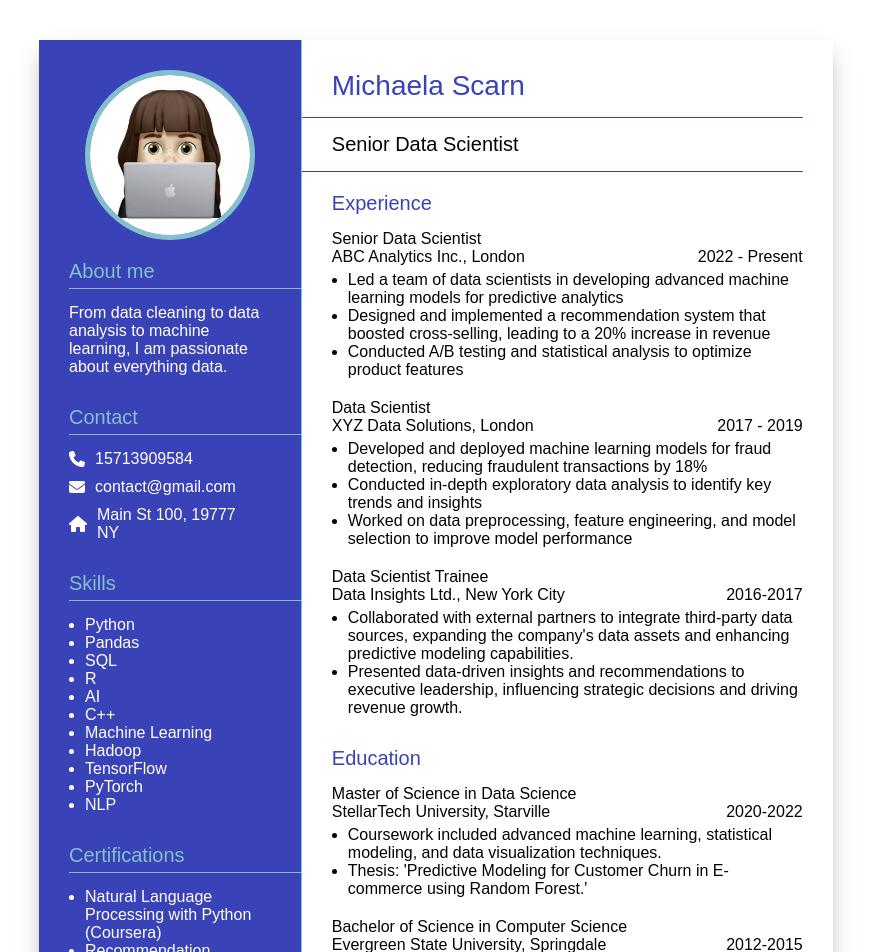
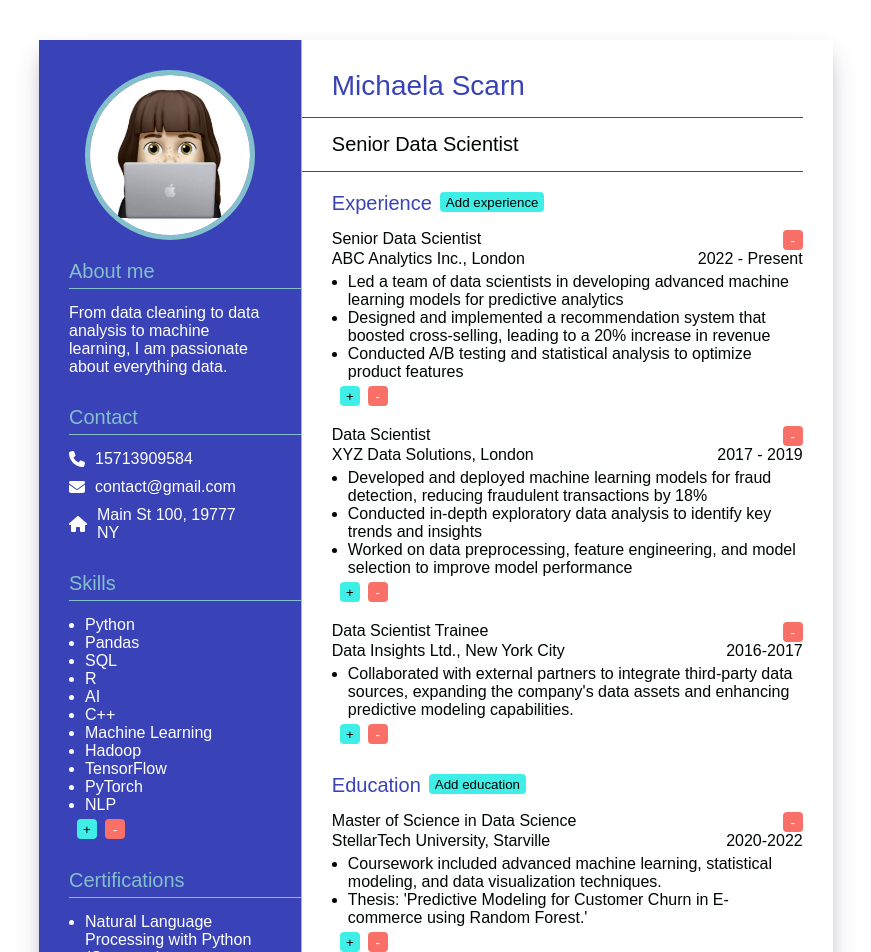
Before and after one commit to katharina-spiecker/vue-resume-app-course, a Vue app: page / in a window 1280 px wide. Shown: the top 952 px of the page, without its empty margins (1-872 px from the left). Built offline with nearby package versions, Linux system fonts and the light colour scheme.

Commit message:
lesson 6

```diff
--- a/src/App.vue
+++ b/src/App.vue
@@ -6,10 +6,11 @@
           <img
             v-bind:src="imageUrl"
             class="profile-pic"
-            alt="profile picture"
-          />
+            alt="profile picture" />
 
-          <SectionHeadline :headline="headlines[0]" @headline-edited="updateHeadline($event, 0)"/>
+          <SectionHeadline
+            :headline="headlines[0]"
+            @headline-edited="updateHeadline($event, 0)" />
 
           <div
             contenteditable="true"
@@ -19,17 +20,17 @@
         </ResumeSection>
 
         <ResumeSection>
-          <SectionHeadline :headline="headlines[1]" @headline-edited="updateHeadline($event, 1)"/>
+          <SectionHeadline
+            :headline="headlines[1]"
+            @headline-edited="updateHeadline($event, 1)" />
 
-          <Contact
-            :contact="contact"
-            @edit="updateNestedProperty"
-          />
-
+          <Contact :contact="contact" @edit="updateNestedProperty" />
         </ResumeSection>
 
         <ResumeSection>
-          <SectionHeadline :headline="headlines[2]" @headline-edited="updateHeadline($event, 2)"/>
+          <SectionHeadline
+            :headline="headlines[2]"
+            @headline-edited="updateHeadline($event, 2)" />
           <ul>
             <li
               v-for="(skill, index) in skills"
@@ -39,10 +40,16 @@
               {{ skill }}
             </li>
           </ul>
+          <EditButtons
+            @add-click="skills.push('new entry')"
+            @remove-click="skills.pop()"
+            :show-remove-btn="skills.length > 0" />
         </ResumeSection>
 
         <ResumeSection>
-          <SectionHeadline :headline="headlines[3]" @headline-edited="updateHeadline($event, 3)"/>
+          <SectionHeadline
+            :headline="headlines[3]"
+            @headline-edited="updateHeadline($event, 3)" />
           <ul>
             <li
               v-for="(highlight, index) in highlights"
@@ -52,6 +59,10 @@
               {{ highlight }}
             </li>
           </ul>
+          <EditButtons
+            @add-click="highlights.push('new entry')"
+            @remove-click="highlights.pop()"
+            :show-remove-btn="highlights.length > 0" />
         </ResumeSection>
       </div>
 
@@ -71,24 +82,37 @@
         </div>
 
         <ResumeSection>
-          <SectionHeadline :headline="headlines[4]" @headline-edited="updateHeadline($event, 4)"/>
+          <div class="d-flex">
+            <SectionHeadline
+              :headline="headlines[4]"
+              @headline-edited="updateHeadline($event, 4)"
+            />
+            <EditButtons
+              :show-remove-btn="false"
+              text-add="Add experience"
+              @add-click="addExperience"
+            />
+          </div>
 
           <div
             v-for="(item, index) in experience"
             :key="index"
             class="inner-section">
+            <div class="d-flex justify-content-between">
               <div
                 contenteditable="true"
                 @input="updateExperience($event, 'title', index)">
                 {{ item.title }}
+              </div>
+              <EditButtons @remove-click="removeExperience(index)" :show-add-btn="false"/>
             </div>
             <div class="d-flex justify-content-between">
               <div>
                 <span
                   contenteditable="true"
                   @input="updateExperience($event, 'company', index)">
-                  {{ item.company }}
-                </span>,
+                  {{ item.company }} </span
+                >,
                 <span
                   contenteditable="true"
                   @input="updateExperience($event, 'location', index)">
@@ -111,21 +135,38 @@
                 {{ desc }}
               </li>
             </ul>
+            <EditButtons
+              @add-click="item.description.push('new entry')"
+              @remove-click="item.description.pop()"
+              :show-remove-btn="item.description.length > 0" />
           </div>
         </ResumeSection>
 
         <ResumeSection>
-          <SectionHeadline :headline="headlines[5]" @headline-edited="updateHeadline($event, 5)"/>
+          <div class="d-flex">
+            <SectionHeadline
+              :headline="headlines[5]"
+              @headline-edited="updateHeadline($event, 5)"
+            />
+            <EditButtons
+              :show-remove-btn="false"
+              text-add="Add education"
+              @add-click="addEducation"
+            />
+          </div>
 
           <div
             v-for="(item, index) in education"
             :key="index"
             class="inner-section">
 
+            <div class="d-flex justify-content-between">
               <div
                 contenteditable="true"
                 @input="updateEducation($event, 'title', index)">
                 {{ item.title }}
+              </div>
+              <EditButtons @remove-click="removeEducation(index)" :show-add-btn="false"/>
             </div>
 
             <div class="d-flex justify-content-between">
@@ -133,8 +174,8 @@
                 <span
                   contenteditable="true"
                   @input="updateEducation($event, 'university', index)">
-                  {{ item.university }}
-                </span>,
+                  {{ item.university }} </span
+                >,
                 <span
                   contenteditable="true"
                   @input="updateEducation($event, 'location', index)">
@@ -158,7 +199,10 @@
                 {{ desc }}
               </li>
             </ul>
-
+            <EditButtons
+              @add-click="item.description.push('new entry')"
+              @remove-click="item.description.pop()"
+              :show-remove-btn="item.description.length > 0" />
           </div>
         </ResumeSection>
       </div>
@@ -167,15 +211,17 @@
 </template>
 
 <script>
-import ResumeSection from './components/ResumeSection.vue';
-import SectionHeadline from './components/SectionHeadline.vue';
-import Contact from './components/Contact.vue';
+import ResumeSection from "./components/ResumeSection.vue";
+import SectionHeadline from "./components/SectionHeadline.vue";
+import Contact from "./components/Contact.vue";
+import EditButtons from "./components/EditButtons.vue";
 
 export default {
   components: {
     ResumeSection,
     SectionHeadline,
-    Contact
+    Contact,
+    EditButtons,
   },
   data() {
     return {
@@ -243,8 +289,7 @@ export default {
           location: "New York City",
           date: "2016-2017",
           description: [
-            "Collaborated with external partners to integrate third-party data sources, expanding the company's data assets and enhancing predictive modeling capabilities.",
-            "Presented data-driven insights and recommendations to executive leadership, influencing strategic decisions and driving revenue growth.",
+            "Collaborated with external partners to integrate third-party data sources, expanding the company's data assets and enhancing predictive modeling capabilities."
           ],
         },
       ],
@@ -294,6 +339,34 @@ export default {
     updateEducationDescription(event, index1, index2) {
       this.education[index1]["description"][index2] = event.target.innerText;
     },
+    addExperience() {
+      this.experience.unshift({
+        title: "Job Title",
+        company: "Company",
+        location: "Location",
+        date: "date range",
+        description: [
+          "description"
+        ]
+      })
+    },
+    addEducation() {
+      this.education.unshift({
+        title: "Education title",
+        university: "University",
+        location: "Location",
+        date: "date range",
+        description: [
+          "Summa cum laude, GPA 1.0"
+        ]
+      })
+    },
+    removeExperience(index) {
+      this.experience.splice(index, 1);
+    },
+    removeEducation(index) {
+      this.education.splice(index, 1);
+    }
   },
 };
 </script>
@@ -344,7 +417,7 @@ export default {
 
 #resume ul {
   padding-inline-start: 16px;
-  margin-block-end: 0px;
+  margin-block-end: 5px;
   margin-block-start: 5px;
 }
 
--- /dev/null
+++ b/src/components/EditButtons.vue
@@ -0,0 +1,68 @@
+<template>
+  <button
+    v-if="showAddBtn"
+    class="edit-btn edit-btn-add"
+    @click="$emit('addClick')"
+  >
+    {{ textAdd }}
+  </button>
+  <button
+    v-if="showRemoveBtn"
+    class="edit-btn edit-btn-remove"
+    @click="$emit('removeClick')"
+  >
+    {{ textRemove }}
+  </button>
+</template>
+
+<script>
+export default {
+  props: {
+    'showRemoveBtn': {
+      default: true,
+      type: Boolean
+    },
+    'showAddBtn': {
+      default: true,
+      type: Boolean
+    },
+    textAdd: {
+      default: "+"
+    },
+    textRemove: {
+      default: "-"
+    }
+  },
+}
+</script>
+
+<style scoped>
+
+.edit-btn {
+  min-width: 20px;
+  height: 20px;
+  border-radius: 4px;
+  border: none;
+  background-color: transparent;
+  margin-left: 8px;
+}
+
+.edit-btn-add {
+  background-color: #3FEEE6;
+  color: #000;
+}
+
+.edit-btn-add:hover {
+  background-color: rgb(68, 219, 212);
+}
+
+.edit-btn-remove {
+  background-color: #F97068;
+  color: #fff;
+}
+
+.edit-btn-remove:hover {
+  background-color: #e0635c;
+}
+
+</style>
```
Lines whose indentation alone changed are shown as unchanged.
